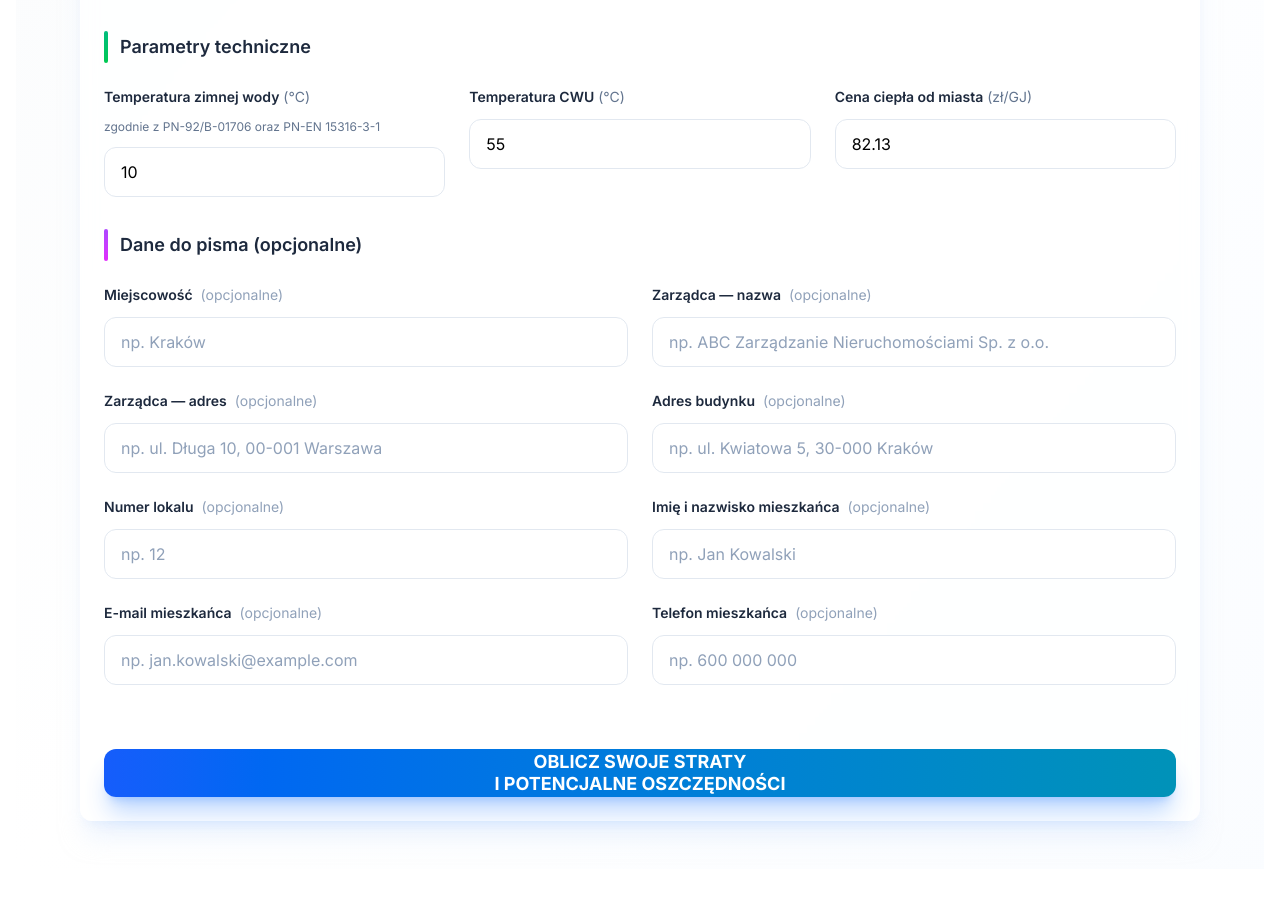
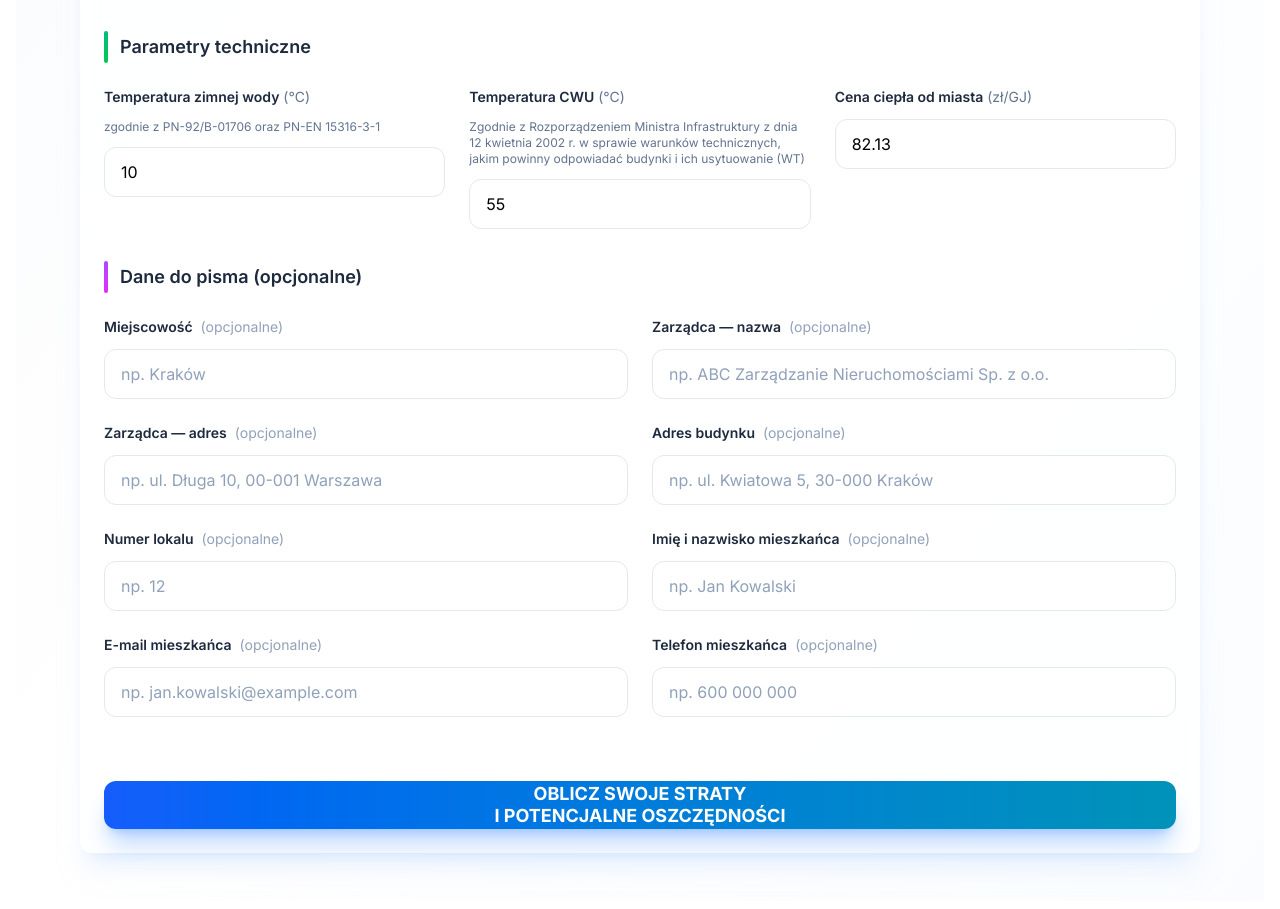
Before and after one commit to maciejslusarczykprofinstal/CWUv6, a Next.js app: page /mieszkancy in a window 1280 px wide. Shown: the part 819-1728 px from the top of the page. Built offline with nearby package versions, Linux system fonts and the light colour scheme.

Commit message:
feat: add WT regulation hint for CWU temperature field

```diff
--- a/src/app/mieszkancy/page.tsx
+++ b/src/app/mieszkancy/page.tsx
@@ -264,7 +264,7 @@ export default function MieszkancyPage() {
                       required
                     />
                   </Field>
-                  <Field label="Temperatura CWU" unit="°C">
+                  <Field label="Temperatura CWU" unit="°C" hint="Zgodnie z Rozporządzeniem Ministra Infrastruktury z dnia 12 kwietnia 2002 r. w sprawie warunków technicznych, jakim powinny odpowiadać budynki i ich usytuowanie (WT)">
                     <input
                       name="hotTempC"
                       type="number"
```
